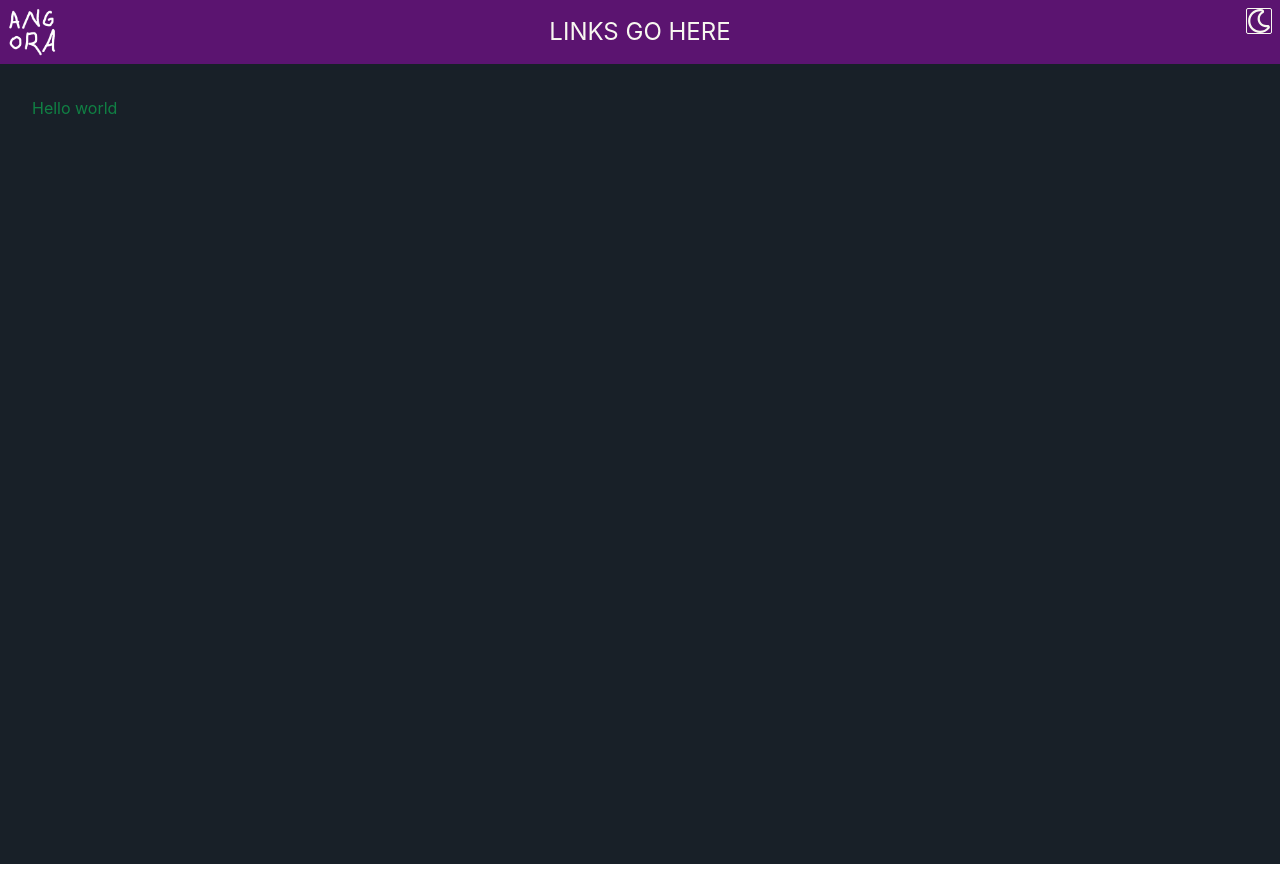
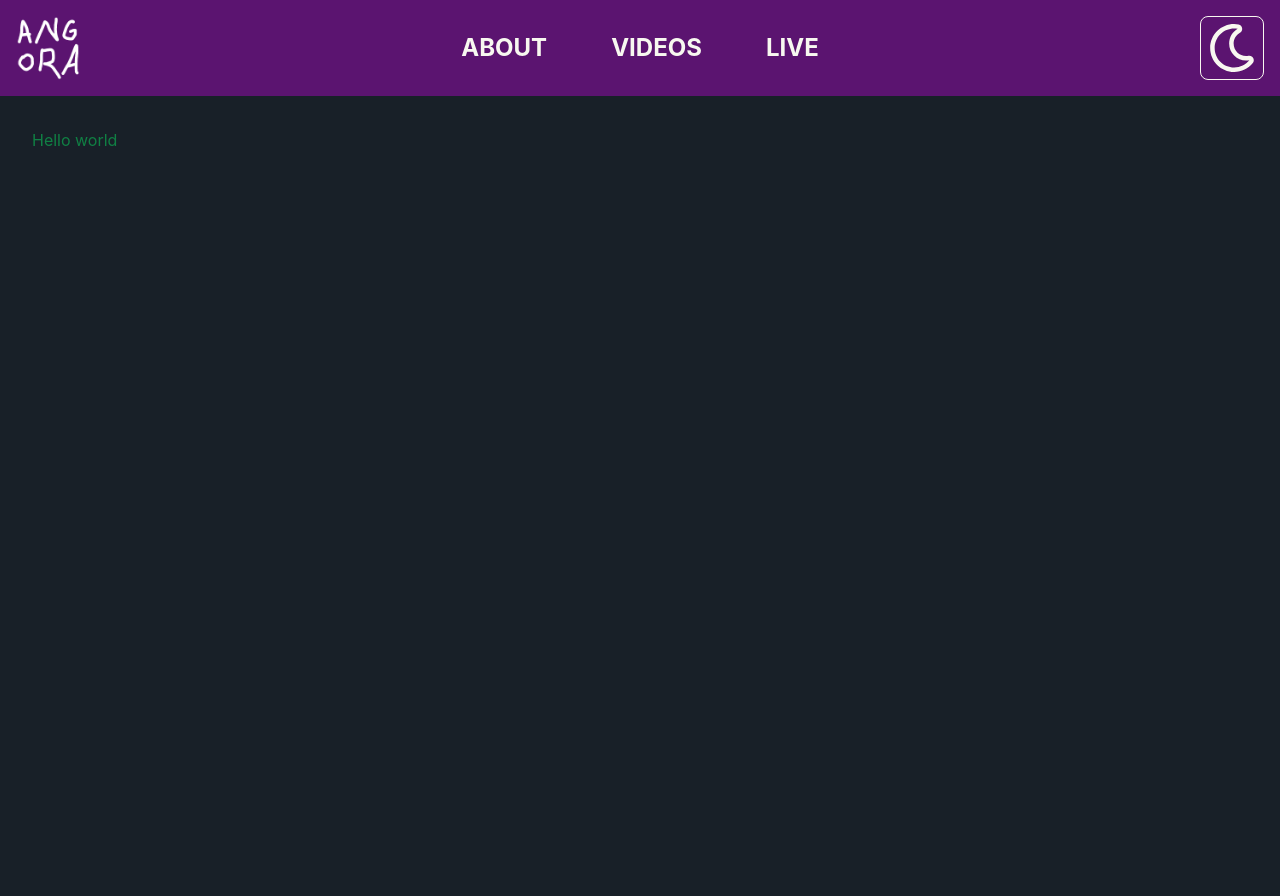
Before and after one commit to angora-band/angora-site, a React (Create React App) app in the folder angora-music/: page / in a window 1280 px wide. Before the commit the page ends 864 px from the top, so only its background shows below. Built offline with nearby package versions, Linux system fonts and the light colour scheme.

Commit message:
sticky navbar, navigation tomfoolery, etc

```diff
--- a/angora-music/src/App.tsx
+++ b/angora-music/src/App.tsx
@@ -1,18 +1,35 @@
-import React, { useState } from 'react';
+import React, { useState, ReactElement } from 'react';
 import { BrowserRouter, Routes, Route } from 'react-router-dom';
 import Home from './Pages/Home';
 import Navbar from './Components/Navbar';
 import { DisplayMode } from './types/display';
 import { getCookieByName, themeCookieName } from './utils/cookies';
+import { GlobalNavLinkKey, globalNavLinks } from './utils/navigation';
 
 const App = () => {
 	const startingTheme = getCookieByName(themeCookieName);
 	const [theme, setTheme] = useState<DisplayMode>((startingTheme ?? 'dark') as DisplayMode);
+
+	const getComponent = (navKey: GlobalNavLinkKey): ReactElement => {
+		switch (navKey) {
+			case 'home':
+				return <Home theme={theme} />;
+			case 'about':
+				return <Home theme={theme} />;
+			case 'videos':
+				return <Home theme={theme} />;
+			case 'live':
+				return <Home theme={theme} />;
+		}
+	};
+
 	return (
 		<BrowserRouter>
 			<Navbar theme={theme} setTheme={setTheme} />
 			<Routes>
-				<Route path="/" element={<Home theme={theme} />} />
+				{Object.keys(globalNavLinks).map((key) => (
+					<Route path={globalNavLinks[key as GlobalNavLinkKey]} element={getComponent(key as GlobalNavLinkKey)} />
+				))}
 			</Routes>
 		</BrowserRouter>
 	);
--- a/angora-music/src/Components/Navbar.tsx
+++ b/angora-music/src/Components/Navbar.tsx
@@ -1,9 +1,18 @@
 import React, { useEffect, useState } from 'react';
+import { Link, useLocation } from 'react-router-dom';
 import { getCookieByName, setCookie, themeCookieName } from '../utils/cookies';
 import { GiHamburgerMenu } from 'react-icons/gi';
 import { FaRegMoon, FaRegSun } from 'react-icons/fa';
 import { images } from '../utils/images';
 import { DisplayMode } from '../types/display';
+import { GlobalNavLinkKey, globalNavLinks } from '../utils/navigation';
+
+const navLinks: { text: string; link: string }[] = Object.keys(globalNavLinks)
+	.filter((k) => k !== 'home')
+	.map((key) => ({
+		text: key.toUpperCase(),
+		link: globalNavLinks[key as GlobalNavLinkKey],
+	}));
 
 interface Props {
 	theme: DisplayMode;
@@ -12,6 +21,7 @@ interface Props {
 
 const Navbar = (props: Props) => {
 	const { theme, setTheme } = props;
+	const location = useLocation();
 
 	const [mobileMenuOpen, setMobileMenuOpen] = useState(false);
 
@@ -24,32 +34,47 @@ const Navbar = (props: Props) => {
 	}, [theme]);
 
 	return (
+		<div className='absolute w-full sticky top-0'>
 			<div
 				className={`flex flex-row   ${
 					theme === 'dark' ? 'bg-angora-dark-purple' : 'bg-angora-purple'
-			}   h-8 lg:h-16   p-1 lg:p-2`}
+				}   h-16 lg:h-24   p-2 lg:p-4`}
 			>
-			<div className={`absolute lg:hidden   left-1 top-1 ${theme === 'dark' ? 'text-angora-white' : 'text-angora-black'}`}>
-				<GiHamburgerMenu size="1.5rem" /> {/* 1.5 rem is the equivalent of h-6 using tailwind */}
+				<div
+					className={`absolute lg:hidden   left-2 top-2 text-angora-white cursor-pointer`}
+					onClick={() => setMobileMenuOpen(!mobileMenuOpen)}
+				>
+					<GiHamburgerMenu size='3rem' /> {/* 3 rem is the equivalent of h-12 using tailwind */}
 				</div>
-			<img
-				src={images['logo.png']}
-				alt="Angora logo"
-				className="flex lg:absolute   h-full lg:h-12   mx-auto lg:mx-0   lg:left-2 lg:top-2"
-			/>
-			<div
-				className={`hidden lg:flex   text-base lg:text-2xl   flex-row m-auto gap-2 ${
-					theme === 'dark' ? 'text-angora-white' : 'text-angora-black'
-				}`}
-			>
-				LINKS GO HERE
+				<Link to='/' className='flex lg:absolute   h-12 lg:h-16   mx-auto lg:mx-0   lg:left-4 lg:top-4'>
+					<img src={images['logo.png']} alt='Angora logo' />
+				</Link>
+				<div className={`hidden lg:flex   text-base lg:text-2xl   flex-row m-auto gap-16 text-angora-white font-bold`}>
+					{navLinks.map((link) => {
+						const onPage = location.pathname.includes(link.link);
+						return (
+							<Link to={link.link} className={`${onPage ? 'underline' : ''}`}>
+								{link.text}
+							</Link>
+						);
+					})}
 				</div>
 				<div
-				className={`right-1 lg:right-2   top-1 lg:top-2   absolute border border-solid rounded-sm ${
-					theme === 'dark' ? 'text-angora-white border-angora-white' : 'text-angora-black border-angora-black'
-				}`}
+					className={`right-2 lg:right-4   top-2 lg:top-4   h-12 lg:h-16   w-12 lg:w-16   p-[7px]   text-angora-white border-angora-white absolute border border-solid rounded-lg cursor-pointer`}
+					onClick={() => {
+						if (theme === 'dark') {
+							setTheme('light');
+						} else {
+							setTheme('dark');
+						}
+					}}
 				>
-				{theme === 'dark' ? <FaRegMoon size="1.5rem" /> : <FaRegSun size="1.5rem" />}
+					{theme === 'dark' ? (
+						<FaRegMoon style={{ width: '100%', height: '100%' }} />
+					) : (
+						<FaRegSun style={{ width: '100%', height: '100%' }} />
+					)}
+				</div>
 			</div>
 		</div>
 	);
--- /dev/null
+++ b/angora-music/src/utils/navigation.ts
@@ -0,0 +1,8 @@
+export type GlobalNavLinkKey = 'home' | 'about' | 'videos' | 'live';
+
+export const globalNavLinks = {
+	home: '/',
+	about: '/about',
+	videos: '/videos',
+	live: '/live',
+};
```
Also changed, not shown: 1 other file (tests, documents, lock files or other folders). Lines whose indentation alone changed are shown as unchanged.
